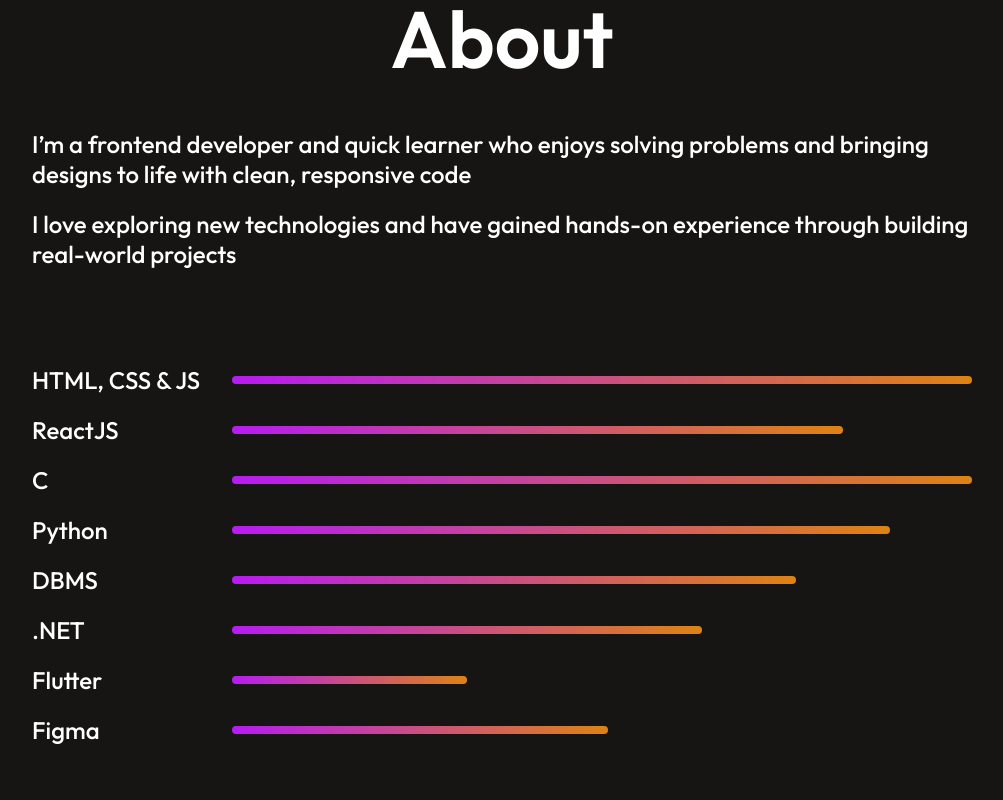
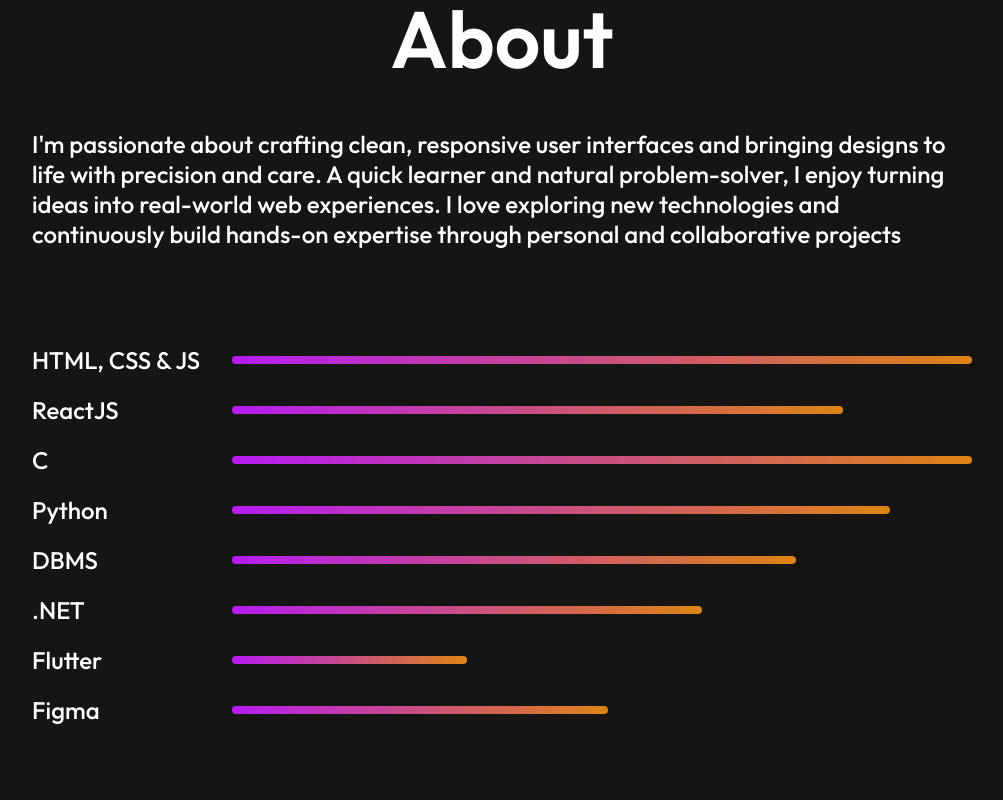
Before and after one commit to Liyo08/Portfolio-React, a React (Vite) app: page / in a window 1280 px wide. Shown: the part 840-1640 px from the top of the page, without its empty margins (138-1141 px from the left). Built offline with nearby package versions, Linux system fonts and the light colour scheme.

Commit message:
About section content edited

```diff
--- a/src/Components/About/About.jsx
+++ b/src/Components/About/About.jsx
@@ -14,8 +14,9 @@
                 </div>
                 <div className="right-section">
                     <div className="about-para">
-                        <p>I’m a frontend developer and quick learner who enjoys solving problems and bringing designs to life with clean, responsive code</p>
-                        <p>I love exploring new technologies and have gained hands-on experience through building real-world projects</p>
+                        <p>I'm passionate about crafting clean, responsive user interfaces and bringing designs to life with precision and care. A quick learner and natural problem-solver, I enjoy turning ideas into real-world web experiences. I love exploring new technologies and continuously build hands-on expertise through personal and collaborative projects
+
+                        </p>
                     </div>
                     <div className="about-skills">
                         <div className="about-skill"><p>HTML, CSS & JS</p><hr style={{ width: "80%" }} /></div>
--- a/src/Components/Contact/Contact.css
+++ b/src/Components/Contact/Contact.css
@@ -3,7 +3,7 @@
     flex-direction: column;
     align-items: center;
     justify-content: center;
-    gap: 80px;
+    gap: 50px;
     margin: 80px 170px;
 }
 
--- a/src/Components/Footer/Footer.jsx
+++ b/src/Components/Footer/Footer.jsx
@@ -10,7 +10,7 @@
             <div className="footer-top">
                 <div className="footer-top-left">
                     <img src="" alt="" />
-                    <p>I am a frontend developer passionate about turning ideas into  digital experiences Ernakulam, Kerala</p>
+                    <p>I am a frontend developer passionate about transforming ideas into polished digital experiences<br></br> Ernakulam, Kerala</p>
                 </div>
                 <div className="footer-top-right">
                     <div className="footer-email-input">
```
